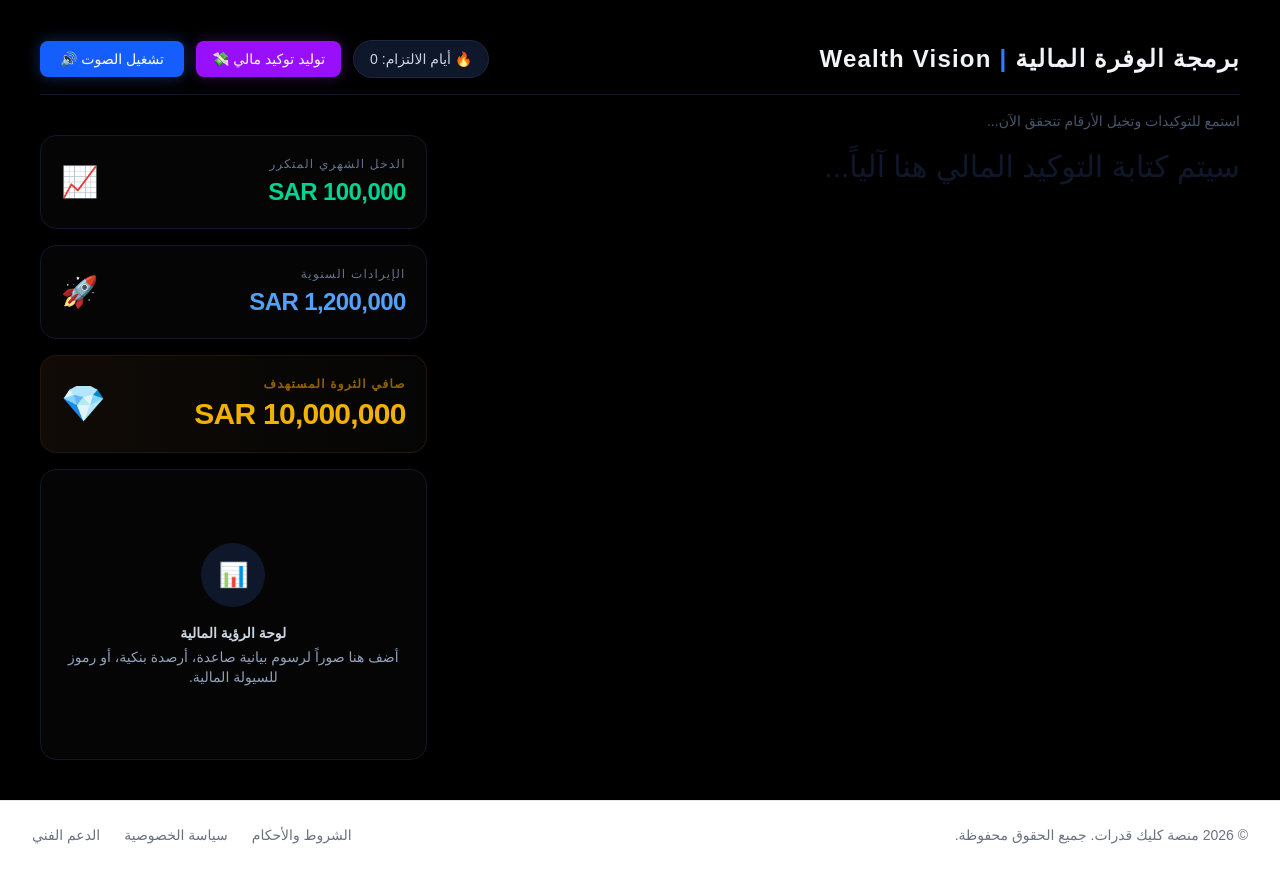
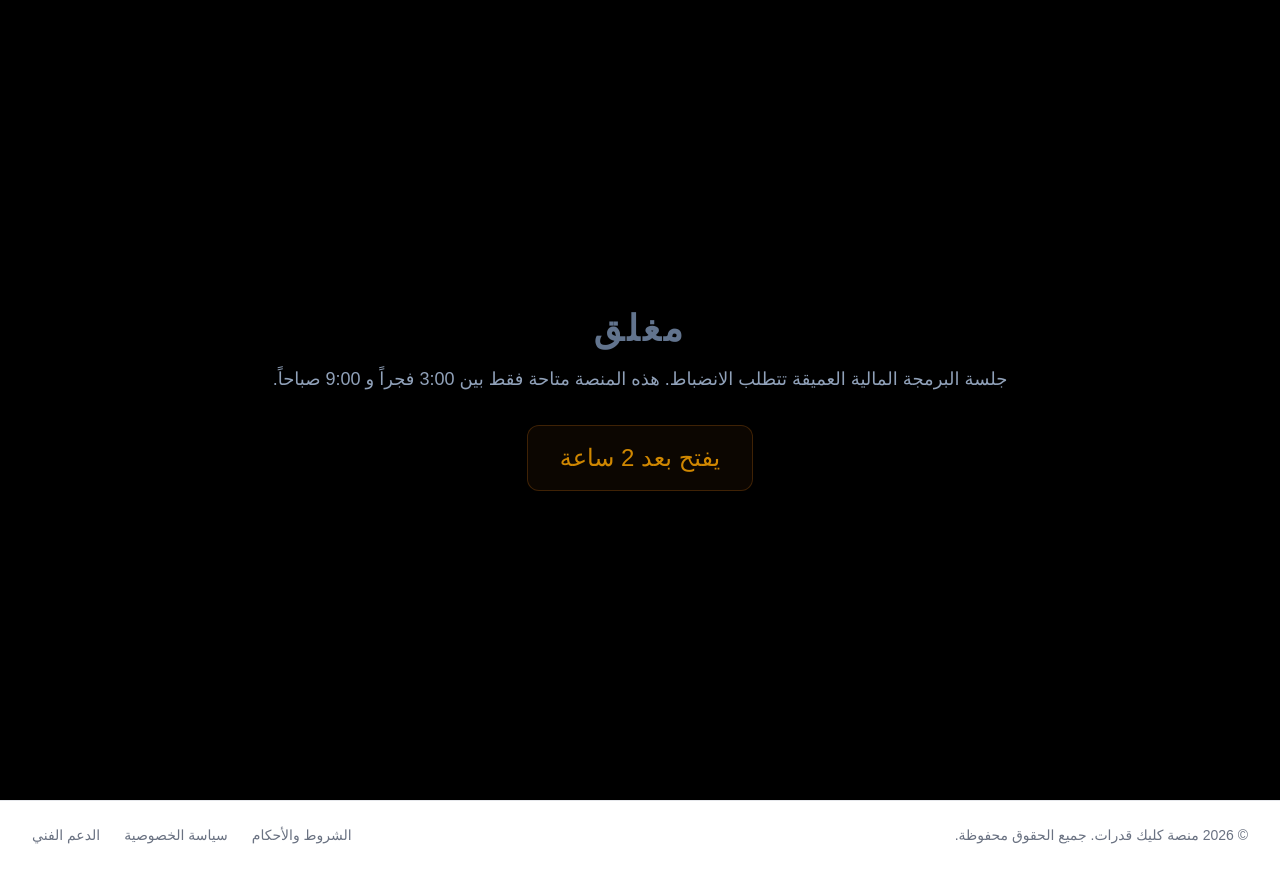
Before and after one commit to engaziasa-lang/engazia-app, a Next.js app: page /vision in a window 1280 px wide. Built offline with nearby package versions, Linux system fonts and the light colour scheme.

Commit message:
Update page.tsx

```diff
--- a/app/vision/page.tsx
+++ b/app/vision/page.tsx
@@ -1,128 +1,175 @@
 "use client";
 import { useState, useEffect, useRef } from 'react';
 
-// ==========================================
-// 📚 مكتبة التوكيدات المالية الباطنية (بدون عقارات)
-// ==========================================
 const scriptsLibrary = [
   "أنا الآن أستقبل تدفقاً نقدياً مستمراً من اشتراكات منصة إنجازيا. إيراداتي الشهرية تتجاوز 100 ألف ريال وتنمو باستمرار وبكل سهولة.",
   "صافي ثروتي يتضاعف كل عام. أنا أدير أعمالي الرقمية ومكتبي بذكاء، وأحقق عائداً سنوياً يفوق المليون ريال وأستمتع بالحرية المالية المطلقة.",
-  "عقلي الباطن مبرمج على الوفرة واستقطاب المال. كل أداة أطلقها تتحول إلى مصدر دخل سلبي مستدام يرفع من إجمالي ثروتي وتدفقاتي النقدية.",
-  "أنا مغناطيس للمال والفرص المربحة. دخلي الشهري في ازدياد مستمر، وحساباتي البنكية تعكس نجاحي المالي وثروتي المتراكمة يومياً.",
-  "أحقق أهدافي المالية السنوية قبل موعدها بكل يسر. أرباحي تتزايد، وصافي ثروتي ينمو بشكل آلي ومستمر، والمال يأتيني من مصادر متعددة."
+  "عقلي الباطن مبرمج على الوفرة واستقطاب المال. كل أداة أطلقها تتحول إلى مصدر دخل سلبي مستدام يرفع من إجمالي ثروتي وتدفقاتي النقدية."
 ];
 
-export default function VisionBoard() {
+// الكلمات التي تلتقطها العين اللاشعورية
+const subliminalWords = ["وفرة", "SAR 10,000,000", "نجاح", "تدفق نقدي", "إنجازيا"];
+// الكلمات المفتاحية التي تفعل التوهج الذهبي عند طباعتها
+const powerKeywords = ["مليون", "ثروة", "وفرة", "إنجازيا", "نجاح", "أرباح", "100 ألف"];
+
+export default function PremiumVisionBoard() {
   const [script, setScript] = useState("");
   const [streak, setStreak] = useState(0);
   const [isSpeaking, setIsSpeaking] = useState(false);
 
+  const [isLocked, setIsLocked] = useState(true);
+  const [timeRemaining, setTimeRemaining] = useState("");
+  const [sessionWealth, setSessionWealth] = useState(0);
+
   const [isTyping, setIsTyping] = useState(false);
   const typingTimeoutRef = useRef<NodeJS.Timeout | null>(null);
 
+  // 🌟 حالات الابتكارات الجديدة
+  const [subliminalWord, setSubliminalWord] = useState("");
+  const [showSubliminal, setShowSubliminal] = useState(false);
+  const [goldenGlow, setGoldenGlow] = useState(false);
+
   useEffect(() => {
+    const currentHour = new Date().getHours();
+    if (currentHour >= 3 && currentHour < 9) {
+      setIsLocked(false);
+    } else {
+      setIsLocked(true);
+      const now = new Date();
+      let target = new Date();
+      if (currentHour >= 9) target.setDate(target.getDate() + 1);
+      target.setHours(3, 0, 0, 0);
+      const diff = Math.floor((target.getTime() - now.getTime()) / (1000 * 60 * 60));
+      setTimeRemaining(`يفتح بعد ${diff} ساعة`);
+    }
+
     const savedScript = localStorage.getItem("dailyScript") || "";
     const savedStreak = localStorage.getItem("streakCount") || "0";
     setScript(savedScript);
     setStreak(parseInt(savedStreak));
+
+    // 🌟 ميزة الومضات اللاشعورية (Subliminal Flasher)
+    const subliminalInterval = setInterval(() => {
+      const randomWord = subliminalWords[Math.floor(Math.random() * subliminalWords.length)];
+      setSubliminalWord(randomWord);
+      setShowSubliminal(true);
+
+      // إخفاء الكلمة بعد 40 جزء من الثانية فقط (لا تدركها العين الواعية)
+      setTimeout(() => {
+        setShowSubliminal(false);
+      }, 40);
+    }, 15000); // تظهر كل 15 ثانية
+
+    return () => clearInterval(subliminalInterval);
   }, []);
 
   const handleScriptChange = (text: string) => {
     setScript(text);
     localStorage.setItem("dailyScript", text);
+    setSessionWealth(prev => prev + Math.floor(Math.random() * 41) + 10);
+
+    // 🌟 ميزة التوهج الذهبي للكلمات المفتاحية
+    const lastWord = text.split(/\s+/).pop() || "";
+    if (powerKeywords.some(keyword => lastWord.includes(keyword))) {
+      setGoldenGlow(true);
+      setTimeout(() => setGoldenGlow(false), 800);
+    }
 
     setIsTyping(true);
-    if (typingTimeoutRef.current) {
-      clearTimeout(typingTimeoutRef.current);
-    }
-    typingTimeoutRef.current = setTimeout(() => {
-      setIsTyping(false);
-    }, 3000);
+    if (typingTimeoutRef.current) clearTimeout(typingTimeoutRef.current);
+    typingTimeoutRef.current = setTimeout(() => setIsTyping(false), 3000);
   };
 
   const generateFromLibrary = () => {
     const randomIndex = Math.floor(Math.random() * scriptsLibrary.length);
-    const selectedScript = scriptsLibrary[randomIndex];
-    handleScriptChange(selectedScript);
+    handleScriptChange(scriptsLibrary[randomIndex]);
   };
 
   const speakScript = () => {
     if (!script.trim()) return;
-
     window.speechSynthesis.cancel();
     const utterance = new SpeechSynthesisUtterance(script);
     utterance.lang = 'ar-SA';
-    utterance.rate = 0.85; // تم إبطاء السرعة قليلاً لتعزيز البرمجة العقلية
+    utterance.rate = 0.85;
     utterance.pitch = 1;
-
     utterance.onstart = () => setIsSpeaking(true);
     utterance.onend = () => setIsSpeaking(false);
-
     window.speechSynthesis.speak(utterance);
   };
 
+  if (isLocked) {
+    return (
+      <div className="min-h-screen bg-black flex flex-col items-center justify-center text-center p-6">
+        <h1 className="text-4xl text-slate-500 font-bold mb-4 tracking-widest">مغلق</h1>
+        <p className="text-slate-400 text-lg mb-8">جلسة البرمجة المالية العميقة تتطلب الانضباط. هذه المنصة متاحة فقط بين 3:00 فجراً و 9:00 صباحاً.</p>
+        <div className="text-2xl text-yellow-600 border border-yellow-900/50 bg-yellow-900/10 px-8 py-4 rounded-xl shadow-lg">
+          {timeRemaining}
+        </div>
+      </div>
+    );
+  }
+
   return (
-    <div className="min-h-screen bg-black text-slate-300 font-sans flex flex-col p-6 md:p-10 transition-colors duration-700 relative">
+    <div className={`min-h-screen bg-black text-slate-300 font-sans flex flex-col p-6 md:p-10 transition-all duration-700 relative ${goldenGlow ? 'shadow-[inset_0_0_150px_rgba(234,179,8,0.15)]' : ''}`}>
 
-      {/* مشغل الصوت المحيطي المخفي (يعمل تلقائياً كخلفية لبرمجة العقل) */}
-      {/* أضف ملف صوتي باسم focus-audio.mp3 في مجلد public ليعمل باستمرار */}
+      {/* 🌟 شاشة الومضة اللاشعورية المخفية */}
+      {showSubliminal && (
+        <div className="fixed inset-0 z-50 flex items-center justify-center pointer-events-none">
+          <span className="text-white text-8xl font-black opacity-10">{subliminalWord}</span>
+        </div>
+      )}
+
       <audio src="/focus-audio.mp3" autoPlay loop muted={false} className="hidden" />
 
       <div className={`flex justify-between items-center mb-10 border-b border-slate-900 pb-4 transition-opacity duration-1000 ${isTyping ? 'opacity-0' : 'opacity-100'}`}>
         <h1 className="text-2xl font-bold text-slate-100 tracking-wider">
-          برمجة الوفرة المالية <span className="text-blue-500">|</span> Wealth Vision
+          برمجة الوفرة <span className="text-blue-500">|</span> Wealth Vision
         </h1>
         <div className="flex items-center gap-3">
           <span className="text-sm bg-slate-900 px-4 py-2 rounded-full border border-slate-800 shadow-inner">
-            🔥 أيام الالتزام: {streak}
+            🔥 التزام: {streak}
           </span>
-
           <button
             onClick={generateFromLibrary}
             className="bg-purple-600 hover:bg-purple-500 text-white px-4 py-2 rounded-lg text-sm font-medium transition-all shadow-[0_0_15px_rgba(147,51,234,0.3)]"
           >
-            توليد توكيد مالي 💸
+            توكيد مالي 💸
           </button>
-
           <button
             onClick={speakScript}
-            className={`px-5 py-2 rounded-lg text-sm font-medium transition-all shadow-[0_0_15px_rgba(37,99,235,0.4)] ${
-              isSpeaking ? 'bg-emerald-600 hover:bg-emerald-500 text-white' : 'bg-blue-600 hover:bg-blue-500 text-white'
-            }`}
+            className={`px-5 py-2 rounded-lg text-sm font-medium transition-all shadow-[0_0_15px_rgba(37,99,235,0.4)] ${isSpeaking ? 'bg-emerald-600' : 'bg-blue-600'}`}
           >
-            {isSpeaking ? '🔊 جاري البرمجة الصوتية...' : 'تشغيل الصوت 🔊'}
+            {isSpeaking ? '🔊 جاري النطق...' : 'تشغيل الصوت 🔊'}
           </button>
         </div>
       </div>
 
       <div className="flex-grow flex flex-col md:flex-row gap-10">
-
-        {/* مساحة التوكيدات */}
-        <div className="w-full md:w-2/3 flex flex-col relative">
+        <div className="w-full md:w-2/3 flex flex-col relative h-full">
           <p className={`text-slate-600 mb-4 text-sm font-medium absolute -top-6 transition-opacity duration-1000 ${isTyping ? 'opacity-0' : 'opacity-100'}`}>
-            استمع للتوكيدات وتخيل الأرقام تتحقق الآن...
+            استمع للتوكيدات.. واكتب بثقة لترتفع سيولة الجلسة...
           </p>
           <textarea
             className="w-full flex-grow bg-transparent border-none outline-none resize-none text-xl md:text-3xl leading-relaxed placeholder-slate-900 text-slate-300 mt-2 font-light"
-            placeholder="سيتم كتابة التوكيد المالي هنا آلياً..."
+            placeholder="اكتب أهدافك هنا..."
             value={script}
             onChange={(e) => handleScriptChange(e.target.value)}
           />
         </div>
 
-        {/* لوحة المؤشرات المالية وصافي الثروة */}
         <div className={`w-full md:w-1/3 flex flex-col gap-4 transition-opacity duration-1000 ${isTyping ? 'opacity-0 pointer-events-none' : 'opacity-100'}`}>
 
-          {/* الدخل الشهري */}
-          <div className="bg-[#050505] rounded-2xl p-5 shadow-lg border border-slate-900 flex justify-between items-center">
-            <div>
-              <h3 className="text-slate-500 text-xs uppercase tracking-widest mb-1">الدخل الشهري المتكرر</h3>
-              <div className="text-2xl font-extrabold text-emerald-400 tracking-tight">SAR 100,000</div>
+          <div className="bg-[#050505] rounded-2xl p-5 shadow-lg border border-emerald-900/30 flex justify-between items-center relative overflow-hidden">
+             <div className="absolute inset-0 bg-gradient-to-r from-emerald-900/10 to-transparent"></div>
+            <div className="relative z-10">
+              <h3 className="text-emerald-600/70 text-xs uppercase tracking-widest mb-1 font-bold">سيولة الجلسة الحالية</h3>
+              <div className="text-3xl font-extrabold text-emerald-400 tracking-tight transition-all duration-300 ease-out">
+                +{sessionWealth} <span className="text-sm font-normal text-emerald-700">SAR</span>
+              </div>
             </div>
-            <div className="text-3xl">📈</div>
+            <div className="text-4xl relative z-10">⌨️</div>
           </div>
 
-          {/* الدخل السنوي */}
           <div className="bg-[#050505] rounded-2xl p-5 shadow-lg border border-slate-900 flex justify-between items-center">
             <div>
               <h3 className="text-slate-500 text-xs uppercase tracking-widest mb-1">الإيرادات السنوية</h3>
@@ -131,8 +178,9 @@ export default function VisionBoard() {
             <div className="text-3xl">🚀</div>
           </div>
 
-          {/* صافي الثروة */}
-          <div className="bg-[#050505] rounded-2xl p-5 shadow-lg border border-yellow-900/30 flex justify-between items-center relative overflow-hidden">
+          {/* 🌟 ميزة نبض التنفس البصري (موجات ثيتا) */}
+          {/* ستلاحظ أن ظل هذا الصندوق يتمدد وينكمش ببطء شديد كل 8 ثوانٍ */}
+          <div className="bg-[#050505] rounded-2xl p-5 border border-yellow-900/50 flex justify-between items-center relative overflow-hidden animate-[pulse_8s_ease-in-out_infinite] shadow-[0_0_30px_rgba(202,138,4,0.15)]">
             <div className="absolute inset-0 bg-gradient-to-r from-yellow-900/10 to-transparent"></div>
             <div className="relative z-10">
               <h3 className="text-yellow-600/70 text-xs uppercase tracking-widest mb-1 font-bold">صافي الثروة المستهدف</h3>
@@ -141,15 +189,10 @@ export default function VisionBoard() {
             <div className="text-4xl relative z-10">💎</div>
           </div>
 
-          {/* مساحة الصور المالية البصرية */}
-          <div className="flex-grow rounded-2xl bg-[#050505] border border-slate-900 flex flex-col items-center justify-center p-6 text-center relative overflow-hidden group min-h-[200px]">
-            {/* يمكنك استبدال هذا الديف بصورة فعلية <img src="/wealth-chart.jpg" className="absolute inset-0 w-full h-full object-cover opacity-50" /> */}
-            <div className="w-16 h-16 bg-slate-900 rounded-full mb-4 flex items-center justify-center group-hover:scale-110 transition-transform text-2xl">
-              📊
-            </div>
+          <div className="flex-grow rounded-2xl bg-[#050505] border border-slate-900 flex flex-col items-center justify-center p-6 text-center relative overflow-hidden group min-h-[150px]">
+            <div className="w-16 h-16 bg-slate-900 rounded-full mb-4 flex items-center justify-center text-2xl">📊</div>
             <p className="text-slate-400 text-sm">
-              <span className="text-slate-300 font-bold block mb-1">لوحة الرؤية المالية</span>
-              أضف هنا صوراً لرسوم بيانية صاعدة، أرصدة بنكية، أو رموز للسيولة المالية.
+              <span className="text-slate-300 font-bold block mb-1">لوحة الرؤية</span>
             </p>
           </div>
 
```
